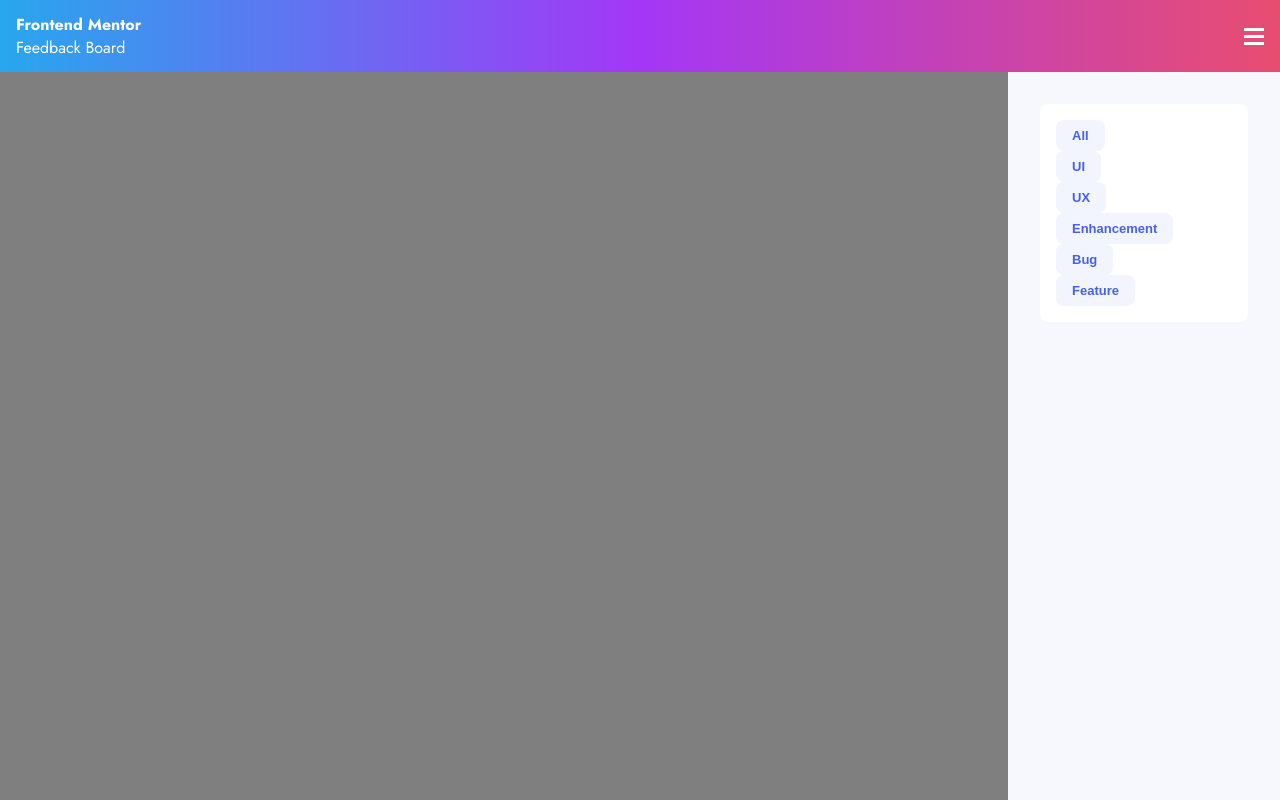
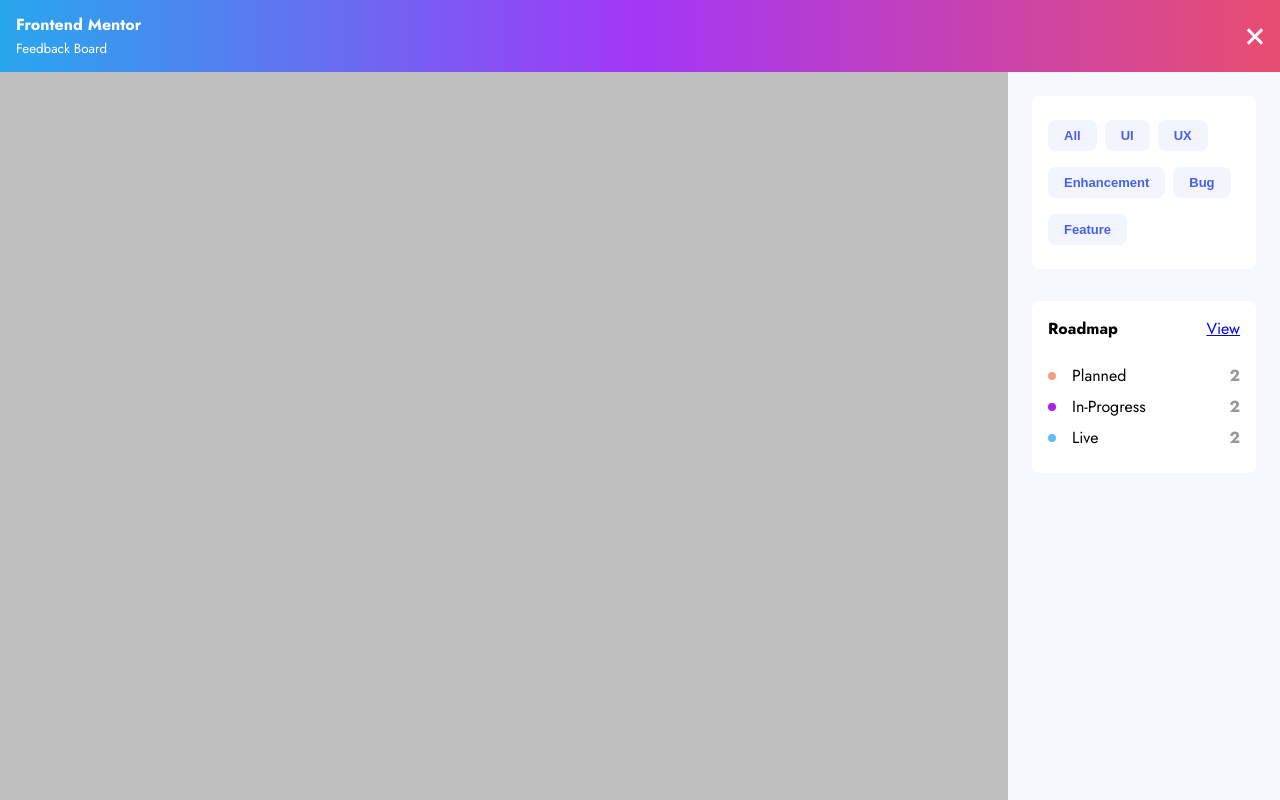
Before and after one commit to kofinartey/product-feedback-app, a React (Create React App) app: page / in a window 1280 px wide. Built offline with nearby package versions, Linux system fonts and the light colour scheme.

Commit message:
built sidebar

```diff
--- a/package.json
+++ b/package.json
@@ -16,6 +16,7 @@
     "@types/react-dom": "^17.0.11",
     "@types/react-redux": "^7.1.22",
     "eslint-plugin-jest-dom": "^4.0.1",
+    "framer-motion": "^6.2.6",
     "react": "^17.0.2",
     "react-dom": "^17.0.2",
     "react-redux": "^7.2.6",
--- a/src/ProductFeedbackApp.tsx
+++ b/src/ProductFeedbackApp.tsx
@@ -1,9 +1,6 @@
 import React from "react";
 import Button from "./components/button/Button";
-import {
-  DropDownItem,
-  DropDownMenu,
-} from "./components/form_elements/DropDownMenu";
+import { DropDownItem, DropDownMenu } from "./components/dropdown/DropDownMenu";
 import TextInput from "./components/form_elements/TextInput";
 import GoBack from "./components/go_back/GoBack";
 import Tag from "./components/tag/Tag";
--- a/src/components/card/Card.tsx
+++ b/src/components/card/Card.tsx
@@ -3,18 +3,20 @@ import { makeStyles } from "@mui/styles";
 
 type CardProps = {
   children: React.ReactNode;
+  styles?: object;
 };
 
-function Card({ children }: CardProps) {
-  const styles = makeStyles({
+function Card({ children, styles }: CardProps) {
+  const CardStyles = makeStyles({
     Card: {
       width: "100%",
       backgroundColor: "white",
       padding: "1rem",
       borderRadius: "0.5rem",
+      ...styles,
     },
   });
-  const classes = styles();
+  const classes = CardStyles();
   return <div className={classes.Card}>{children}</div>;
 }
 
--- a/src/components/form_elements/DropDownMenu.tsx
+++ b/src/components/dropdown/DropDownMenu.jsx
@@ -139,8 +139,8 @@ export function DropDownMenu(props: DropDownMenuProps) {
       )}
 
       <div className={classes.menu} role="menu">
-        {/* {childrenWithProps} */}
-        {props.children}
+        {childrenWithProps}
+        {/* {props.children} */}
       </div>
     </div>
   );
--- /dev/null
+++ b/src/components/roadmap_tag/RoadmapTag.tsx
@@ -0,0 +1,60 @@
+import React from "react";
+import { makeStyles } from "@mui/styles";
+
+type RoadmapTagTypes = {
+  status: "planned" | "progress" | "live";
+  value: number;
+};
+
+function RoadmapTag({ status, value }: RoadmapTagTypes) {
+  const styles = makeStyles({
+    tag: {
+      display: "flex",
+      justifyContent: "space-between",
+      alignItems: "center",
+      fontSize: "1rem",
+      margin: "0.5rem 0",
+    },
+    group: {
+      display: "flex",
+      alignItems: "center",
+    },
+    bullet: {
+      width: "0.5rem",
+      height: "0.5rem",
+      borderRadius: "50%",
+      marginRight: "1rem",
+      backgroundColor:
+        status === "planned"
+          ? "#F49F85"
+          : status === "progress"
+          ? "#AD1FEA"
+          : status === "live"
+          ? "#62BCFA"
+          : "",
+    },
+    value: {
+      color: "#979797",
+    },
+  });
+  const classes = styles();
+  const text =
+    status === "planned"
+      ? "Planned"
+      : status === "progress"
+      ? "In-Progress"
+      : status === "live"
+      ? "Live"
+      : null;
+  return (
+    <div className={classes.tag}>
+      <div className={classes.group}>
+        <div className={classes.bullet}></div>
+        <p>{text}</p>
+      </div>
+      <h4 className={classes.value}>{value}</h4>
+    </div>
+  );
+}
+
+export default RoadmapTag;
--- a/src/components/sidepanel/SidePanelStyles.tsx
+++ b/src/components/sidepanel/SidePanelStyles.tsx
@@ -2,6 +2,7 @@ import { makeStyles } from "@mui/styles";
 
 export default makeStyles({
   SidePanel: {
+    // width: "100%",
     overflow: "hidden",
   },
   overlay: {
@@ -10,6 +11,7 @@ export default makeStyles({
     width: "100%",
     height: "100vh",
     backgroundColor: "rgba(0,0,0,0.5)",
+    pointerEvents: "none",
     zIndex: -1,
   },
   gradient_section: {
@@ -29,13 +31,15 @@ export default makeStyles({
   },
   menu: {
     backgroundColor: "#F7F8FD",
-    padding: "2rem",
+    padding: "1.5rem",
     position: "absolute",
     width: "17rem",
     bottom: 0,
     top: "4.5rem",
-    right: 0,
-    // right: "-30rem",
+    // right: 0,
+    right: "-17rem",
+    transition: "right 0.3s ease-in-out",
+    overflow: "hidden",
   },
   tags: {
     width: "100%",
@@ -43,5 +47,13 @@ export default makeStyles({
     gap: "1rem",
     flexWrap: "wrap",
   },
-  roadmap: {},
+  roadmap: {
+    marginTop: "2rem",
+    "& $roadmap__top": {
+      display: "flex",
+      justifyContent: "space-between",
+      marginBottom: "1.5rem ",
+    },
+  },
+  roadmap__top: {},
 });
--- a/src/components/sidepanel/Sidepanel.tsx
+++ b/src/components/sidepanel/Sidepanel.tsx
@@ -1,20 +1,27 @@
 import React, { useState } from "react";
+import { Link } from "react-router-dom";
+//my imports
+
 import hamburger from "../../assets/shared/mobile/icon-hamburger.svg";
 import close from "../../assets/shared/mobile/icon-close.svg";
-import SidePanelStyles from "./SidePanelStyles";
 import Card from "../card/Card";
 import Tag from "../tag/Tag";
+import SidePanelStyles from "./SidePanelStyles";
+import RoadmapTag from "../roadmap_tag/RoadmapTag";
 
 function Sidepanel() {
   const classes = SidePanelStyles();
-  const [open, setOpen] = useState(false);
+  const [open, setOpen] = useState(true);
   return (
     <div className={classes.SidePanel}>
-      <div className={classes.overlay}></div>
+      <div
+        className={classes.overlay}
+        style={{ opacity: open ? 0.5 : 0 }}
+      ></div>
       <div className={classes.gradient_section}>
         <div>
           <p>Frontend Mentor</p>
-          <p>Feedback Board</p>
+          <small>Feedback Board</small>
         </div>
         <img
           src={open ? close : hamburger}
@@ -22,9 +29,12 @@ function Sidepanel() {
           alt=""
         />
       </div>
-      <div className={classes.menu}>
+      <div
+        className={classes.menu}
+        style={open ? { right: open ? 0 : "-17rem" } : {}}
+      >
         <div className={classes.tags}>
-          <Card>
+          <Card styles={{ display: "flex", flexWrap: "wrap" }}>
             <Tag>All</Tag>
             <Tag>UI</Tag>
             <Tag>UX</Tag>
@@ -33,7 +43,17 @@ function Sidepanel() {
             <Tag>Feature</Tag>
           </Card>
         </div>
-        <div className={classes.roadmap}></div>
+        <div className={classes.roadmap}>
+          <Card>
+            <div className={classes.roadmap__top}>
+              <h4>Roadmap</h4>
+              <Link to="#">View</Link>
+            </div>
+            <RoadmapTag status="planned" value={2} />
+            <RoadmapTag status="progress" value={2} />
+            <RoadmapTag status="live" value={2} />
+          </Card>
+        </div>
       </div>
     </div>
   );
--- a/src/components/tag/Tag.tsx
+++ b/src/components/tag/Tag.tsx
@@ -4,7 +4,7 @@ import { makeStyles } from "@mui/styles";
 type TagProps = {
   children: React.ReactNode;
   active?: boolean;
-};
+} & React.ComponentProps<"button">;
 
 function Tag(props: TagProps) {
   const styles = makeStyles({
@@ -14,6 +14,7 @@ function Tag(props: TagProps) {
       display: "flex",
       alignItems: "center",
       padding: "0.5rem 1rem",
+      margin: "0.5rem 0.5rem 0.5rem 0",
       borderRadius: "0.5rem",
       color: props.active ? "white" : "#4661E6",
       fontSize: "0.8125rem",
--- a/src/index.css
+++ b/src/index.css
@@ -5,16 +5,22 @@
   padding: 0;
   box-sizing: border-box;
 }
+html {
+  width: 100%;
+  overflow: hidden;
+}
 body {
+  width: 100%;
   /* font-family: -apple-system, BlinkMacSystemFont, 'Segoe UI', 'Roboto', 'Oxygen',
     'Ubuntu', 'Cantarell', 'Fira Sans', 'Droid Sans', 'Helvetica Neue',
     sans-serif; */
   font-family: "Jost", sans-serif;
   -webkit-font-smoothing: antialiased;
   -moz-osx-font-smoothing: grayscale;
+  overflow: hidden;
 }
 
-button{
+button {
   cursor: pointer;
 }
 code {
--- a/src/pages/suggestions/Suggestions.tsx
+++ b/src/pages/suggestions/Suggestions.tsx
@@ -3,10 +3,10 @@ import MobileMenu from "../../components/mobile_menu/MobileMenu";
 import Sidepanel from "../../components/sidepanel/Sidepanel";
 function Suggestions() {
   return (
-    <div>
+    <>
       {/* <MobileMenu /> */}
       <Sidepanel />
-    </div>
+    </>
   );
 }
 
```
Also changed, not shown: 2 other files (tests, documents, lock files or other folders).
